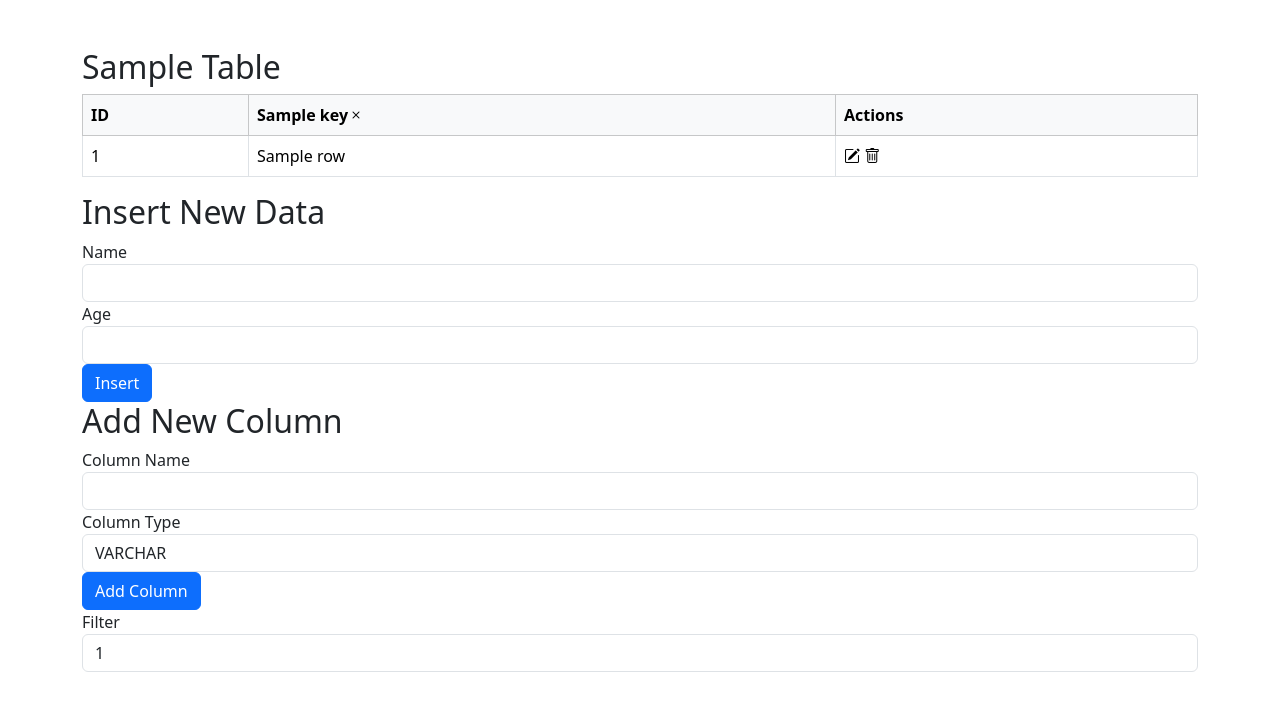
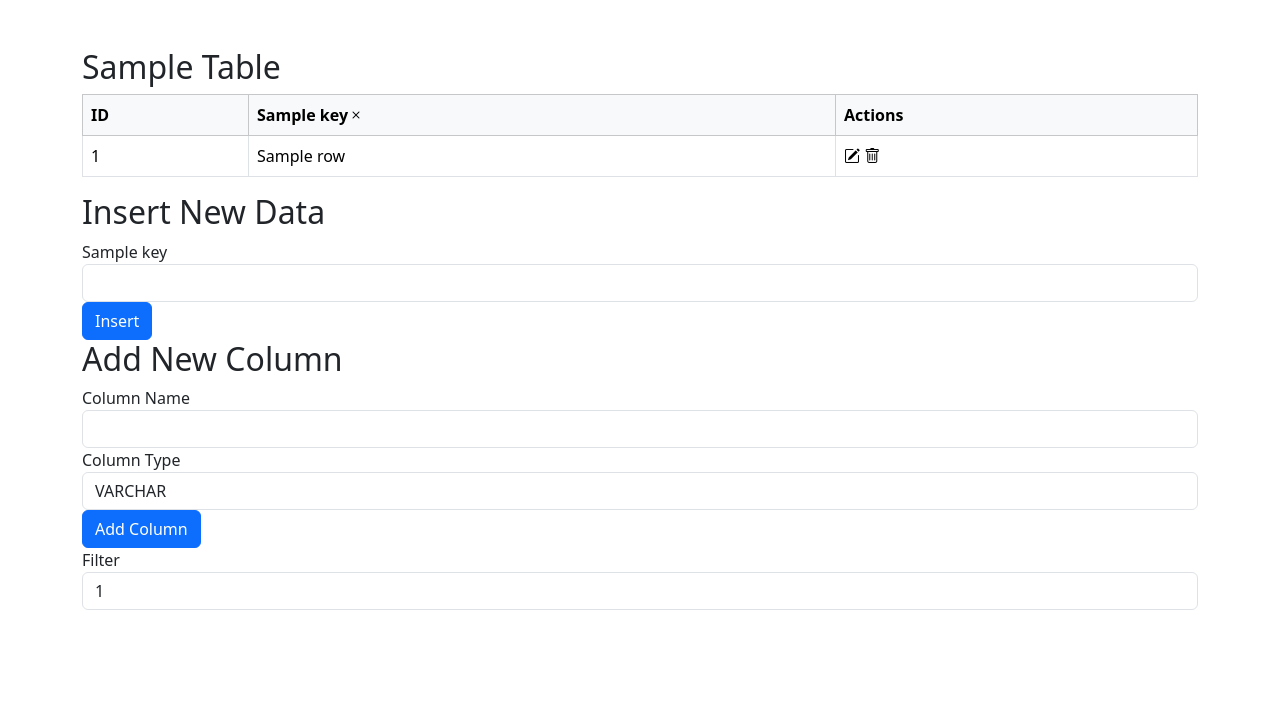
Before and after one commit to avishka2k/DbVault, a Flask app: template templates/index.html in a window 1280 px wide. Shown: the top 711 px of the page. Run offline with Flask 3, Linux system fonts and the light colour scheme; the template is opened without the code that fills it: most values are stand-ins (such as "Sample title", 1, 10 or a date in 2020); parts of the project's set-up code (start-up, migrations or seed data) failed here and were passed over; some libraries are stand-ins or nearby versions.

Commit message:
filemanager template

```diff
--- a/templates/index.html
+++ b/templates/index.html
@@ -34,14 +34,26 @@
       </table>
 
       <h2>Insert New Data</h2>
+<!--      <form id="insertForm">-->
+<!--        <div class="form-group">-->
+<!--          <label for="new_name">Name</label>-->
+<!--          <input type="text" class="form-control" id="new_name" name="new_name" required />-->
+<!--        </div>-->
+<!--        <div class="form-group">-->
+<!--          <label for="new_age">Age</label>-->
+<!--          <input type="number" class="form-control" id="new_age" name="new_age" required />-->
+<!--        </div>-->
+<!--        <button type="submit" class="btn btn-primary">Insert</button>-->
+<!--      </form>-->
+
       <form id="insertForm">
         <div class="form-group">
-          <label for="new_name">Name</label>
-          <input type="text" class="form-control" id="new_name" name="new_name" required />
-        </div>
-        <div class="form-group">
-          <label for="new_age">Age</label>
-          <input type="number" class="form-control" id="new_age" name="new_age" required />
+          {% for itemTd in list %}
+          {% if itemTd != 'id' %}
+          <label for="{{ itemTd }}">{{ itemTd }}</label>
+          <input type="text" class="form-control" id="{{ itemTd }}" name="{{ itemTd }}"/>
+          {% endif %}
+          {% endfor %}
         </div>
         <button type="submit" class="btn btn-primary">Insert</button>
       </form>
```
Also changed, not shown: templates/file-manager-table.html (+7 -7 lines).
